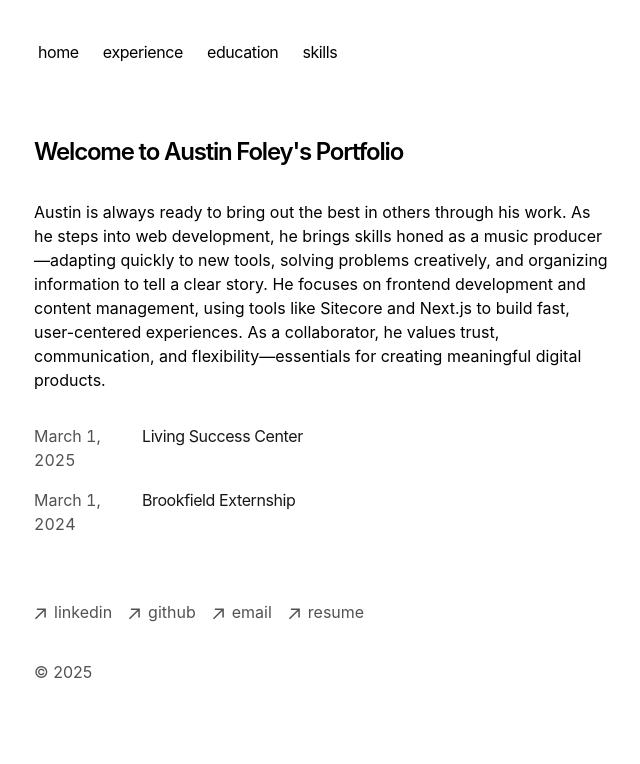
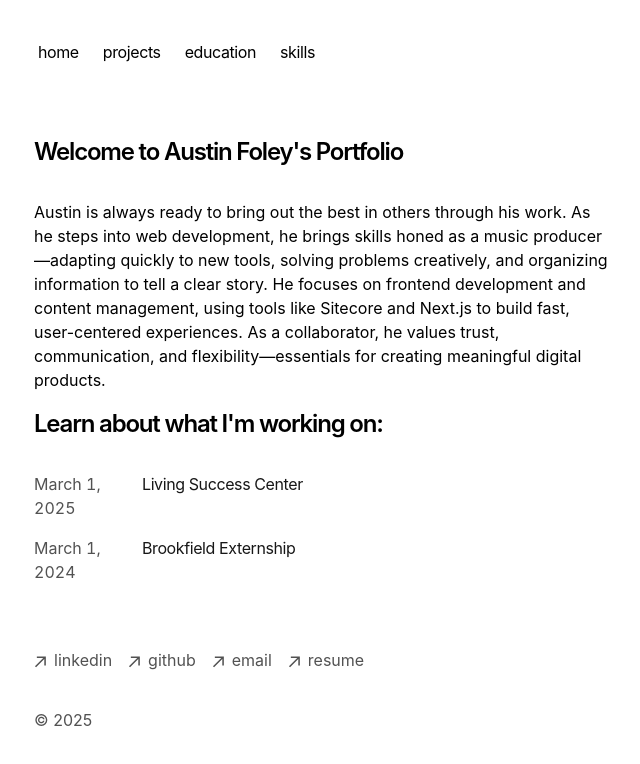
Before and after one commit to austinfoley/austin-foleys-portfolio, a Next.js app: page / in a window 1280 px wide. Shown: the top 764 px of the page, without its empty margins (318-958 px from the left). Built offline with nearby package versions, Linux system fonts and the light colour scheme.

Commit message:
first commit

```diff
--- a/app/blog/page.tsx
+++ b/app/blog/page.tsx
@@ -8,7 +8,7 @@ export const metadata = {
 export default function Page() {
   return (
     <section>
-      <h1 className="font-semibold text-2xl mb-8 tracking-tighter">Experience</h1>
+      <h1 className="font-semibold text-2xl mb-8 tracking-tighter">Learn about what I'm working on:</h1>
       <BlogPosts />
     </section>
   )
--- a/app/components/nav.tsx
+++ b/app/components/nav.tsx
@@ -5,9 +5,9 @@ const navItems = {
     name: 'home',
   },
   '/blog': {
-    name: 'experience',
+    name: 'projects',
   },
-  '/projects': {
+  '/education': {
     name: 'education',
   },
     '/skills': {
--- a/app/page.tsx
+++ b/app/page.tsx
@@ -14,6 +14,9 @@ export default function Page() {
         Sitecore and Next.js to build fast, user-centered experiences. As a collaborator, he values trust,
         communication, and flexibility—essentials for creating meaningful digital products.`}
       </p>
+            <h2 className="mb-8 text-2xl font-semibold tracking-tighter">
+        Learn about what I'm working on:
+      </h2>
       <div className="my-8">
         <BlogPosts />
       </div>
--- a/package.json
+++ b/package.json
@@ -6,6 +6,8 @@
     "start": "next start"
   },
   "dependencies": {
+    "@mdx-js/loader": "^3.1.0",
+    "@next/mdx": "^15.3.2",
     "@tailwindcss/postcss": "4.0.0-alpha.13",
     "@types/react-dom": "18.2.19",
     "@vercel/analytics": "^1.1.3",
```
Also changed, not shown: app/education/page.tsx (renamed from app/projects/page.tsx), 1 other file (tests, documents, lock files or other folders).
